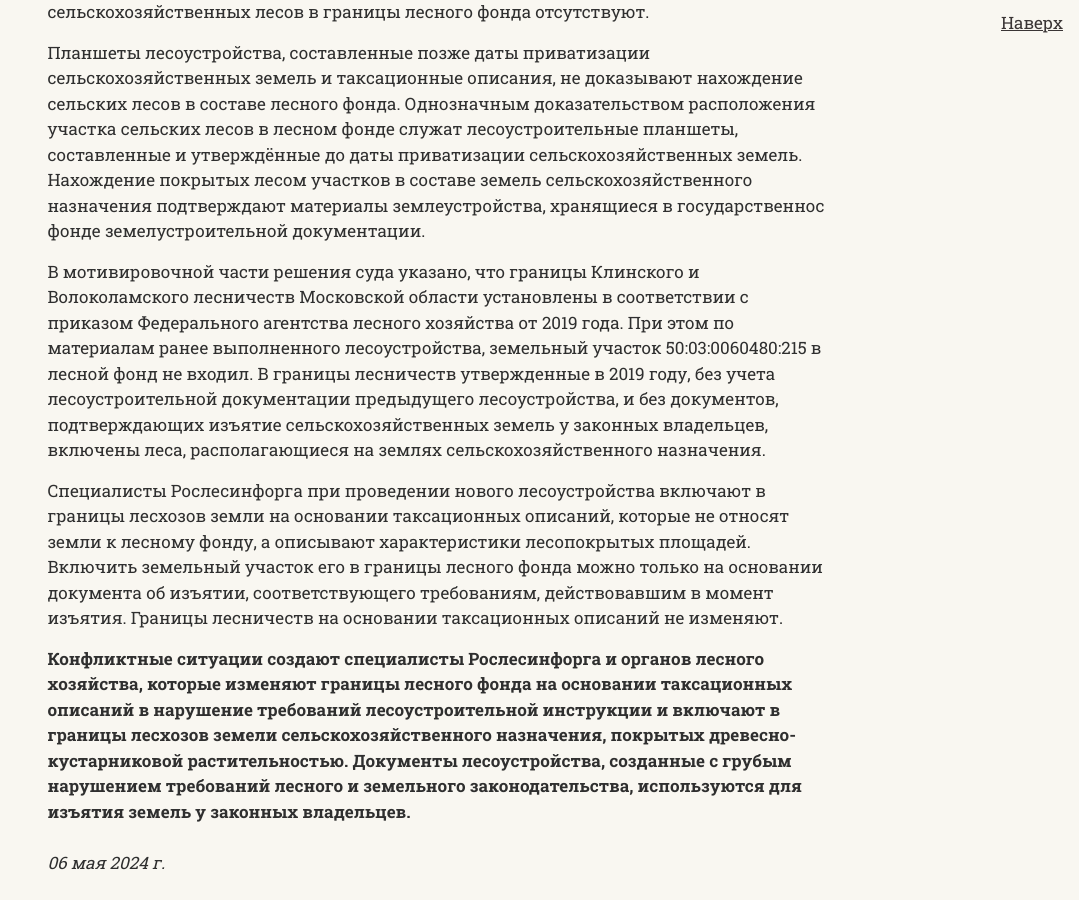
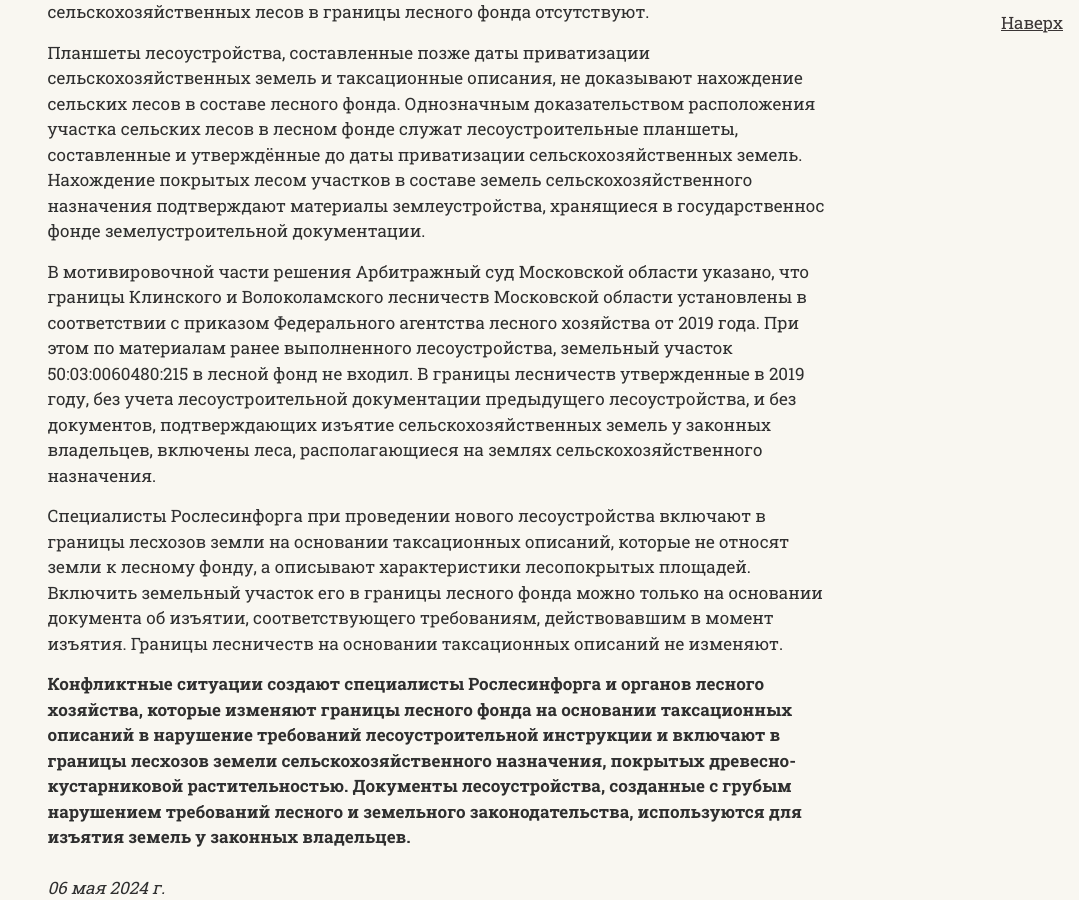
Before and after one commit to SergSi/land-use-art, a Jekyll site: the page built from _articles/2024-05-06-lesa.md, in a window 1280 px wide and 900 px high, scrolled down 3674 px. Shown: the whole window, without its empty margins (201-1280 px from the left). Built offline with Jekyll 4.4.1, drawn with Linux system fonts in a browser that asks for light colours; some web fonts are replaced.

Commit message:
Update 2024-05-06-lesa.md

```diff
--- a/_articles/2024-05-06-lesa.md
+++ b/_articles/2024-05-06-lesa.md
@@ -73,7 +73,7 @@
 
 Планшеты лесоустройства, составленные позже даты приватизации сельскохозяйственных земель и таксационные описания, не доказывают нахождение сельских лесов в составе лесного фонда. Однозначным доказательством расположения участка сельских лесов в лесном фонде служат лесоустроительные планшеты, составленные и утверждённые до даты приватизации сельскохозяйственных земель. Нахождение покрытых лесом участков в составе земель сельскохозяйственного назначения подтверждают материалы землеустройства, хранящиеся в государственнос фонде земелустроительной документации.
 
-В мотивировочной части решения суда указано, что границы Клинского и Волоколамского лесничеств Московской области установлены в соответствии с приказом Федерального агентства лесного хозяйства от 2019 года. При этом по материалам ранее выполненного лесоустройства, земельный участок 50:03:0060480:215 в лесной фонд не входил. В границы лесничеств утвержденные в 2019 году, без учета лесоустроительной документации предыдущего лесоустройства, и без документов, подтверждающих изъятие сельскохозяйственных земель у законных владельцев, включены леса, располагающиеся на землях сельскохозяйственного назначения.
+В мотивировочной части решения Арбитражный суд Московской области указано, что границы Клинского и Волоколамского лесничеств Московской области установлены в соответствии с приказом Федерального агентства лесного хозяйства от 2019 года. При этом по материалам ранее выполненного лесоустройства, земельный участок 50:03:0060480:215 в лесной фонд не входил. В границы лесничеств утвержденные в 2019 году, без учета лесоустроительной документации предыдущего лесоустройства, и без документов, подтверждающих изъятие сельскохозяйственных земель у законных владельцев, включены леса, располагающиеся на землях сельскохозяйственного назначения.
 
 Специалисты Рослесинфорга при проведении нового лесоустройства включают в границы лесхозов земли на основании таксационных описаний, которые не относят земли к лесному фонду, а описывают характеристики лесопокрытых площадей. Включить земельный участок его в границы лесного фонда можно только на основании документа об изъятии, соответствующего требованиям, действовавшим в момент изъятия. Границы лесничеств на основании таксационных описаний не изменяют.
 
```
